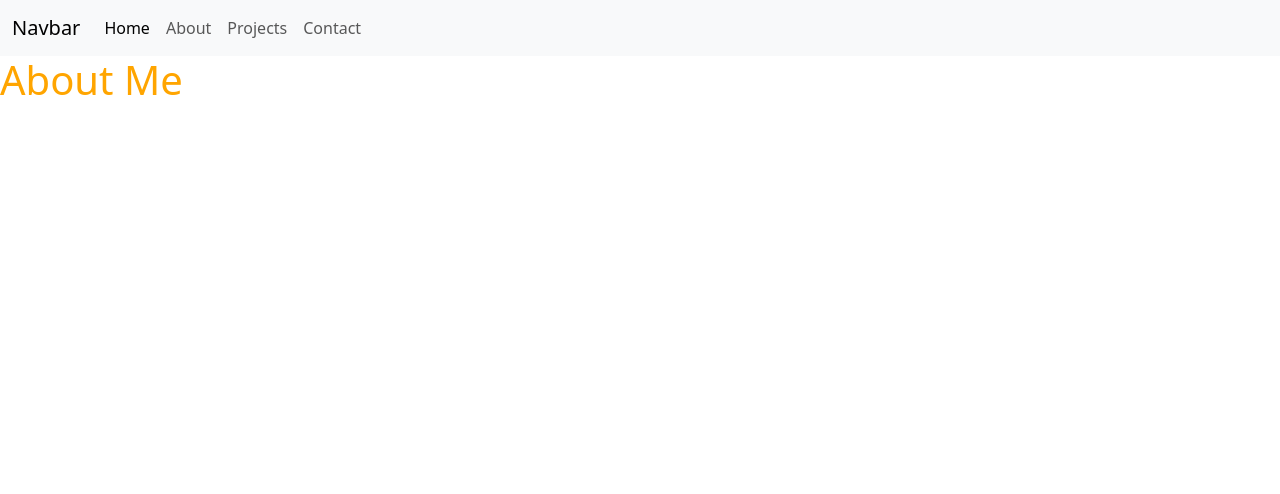
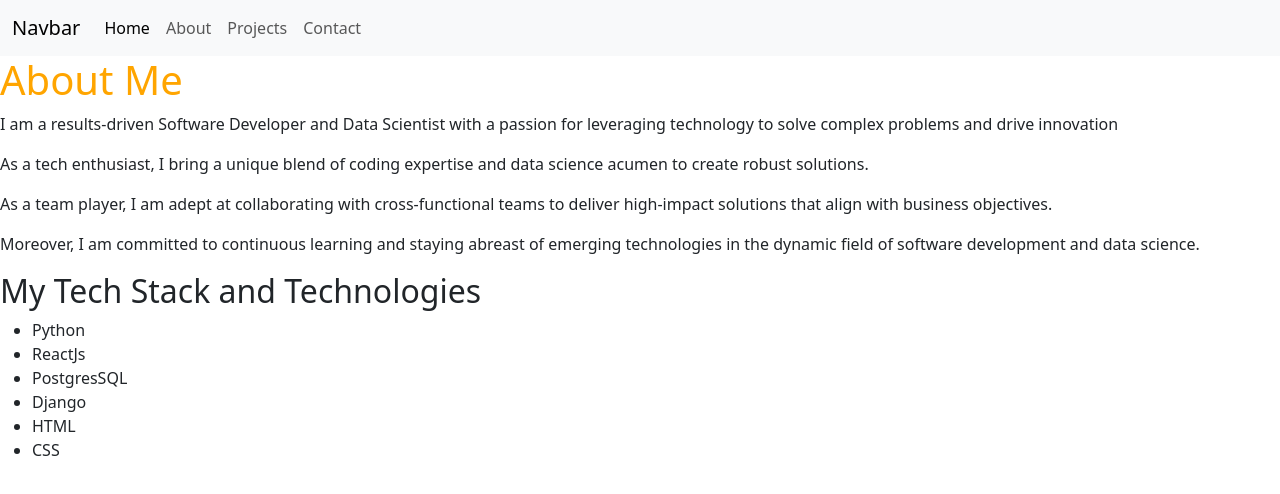
Before and after one commit to isaacwach/portfolio, a website: page about.html in a window 1280 px wide. Drawn offline with nearby package versions, Linux system fonts and the light colour scheme.

Commit message:
added the about section

```diff
--- a/about.html
+++ b/about.html
@@ -11,6 +11,20 @@
     <navbar id="navbar"></navbar>
     <div>
         <h1>About Me</h1>
+        <p>I am a results-driven Software Developer and Data Scientist with a passion for leveraging technology to solve complex problems and drive innovation</p>
+        <p>As a tech enthusiast, I bring a unique blend of coding expertise and data science acumen to create robust solutions.</p>
+        <p>As a team player, I am adept at collaborating with cross-functional teams to deliver high-impact solutions that align with business objectives.</p>
+        <p>Moreover, I am committed to continuous learning and staying abreast of emerging technologies in the dynamic field of software development and data science.</p>
+        <h2>My Tech Stack and Technologies</h2>
+        <ul>
+            <li>Python</li>
+            <li>ReactJs</li>
+            <li>PostgresSQL</li>
+            <li>Django</li>
+            <li>HTML</li>
+            <li>CSS</li>
+        </ul>
+
     </div>
 
     <script src="https://cdn.jsdelivr.net/npm/bootstrap@5.3.3/dist/js/bootstrap.bundle.min.js" integrity="sha384-YvpcrYf0tY3lHB60NNkmXc5s9fDVZLESaAA55NDzOxhy9GkcIdslK1eN7N6jIeHz" crossorigin="anonymous"></script>
--- a/navbar.html
+++ b/navbar.html
@@ -16,7 +16,7 @@
           </button>
           <div class="collapse navbar-collapse" id="navbarNavAltMarkup">
             <div class="navbar-nav">
-              <a class="nav-link active" aria-current="page" href="/home.html">Home</a>
+              <a class="nav-link active" aria-current="page" href="/index.html">Home</a>
               <a class="nav-link" href="/about.html">About</a>
               <a class="nav-link" href="#">Projects</a>
               <a class="nav-link" href="#">Contact</a>
```
